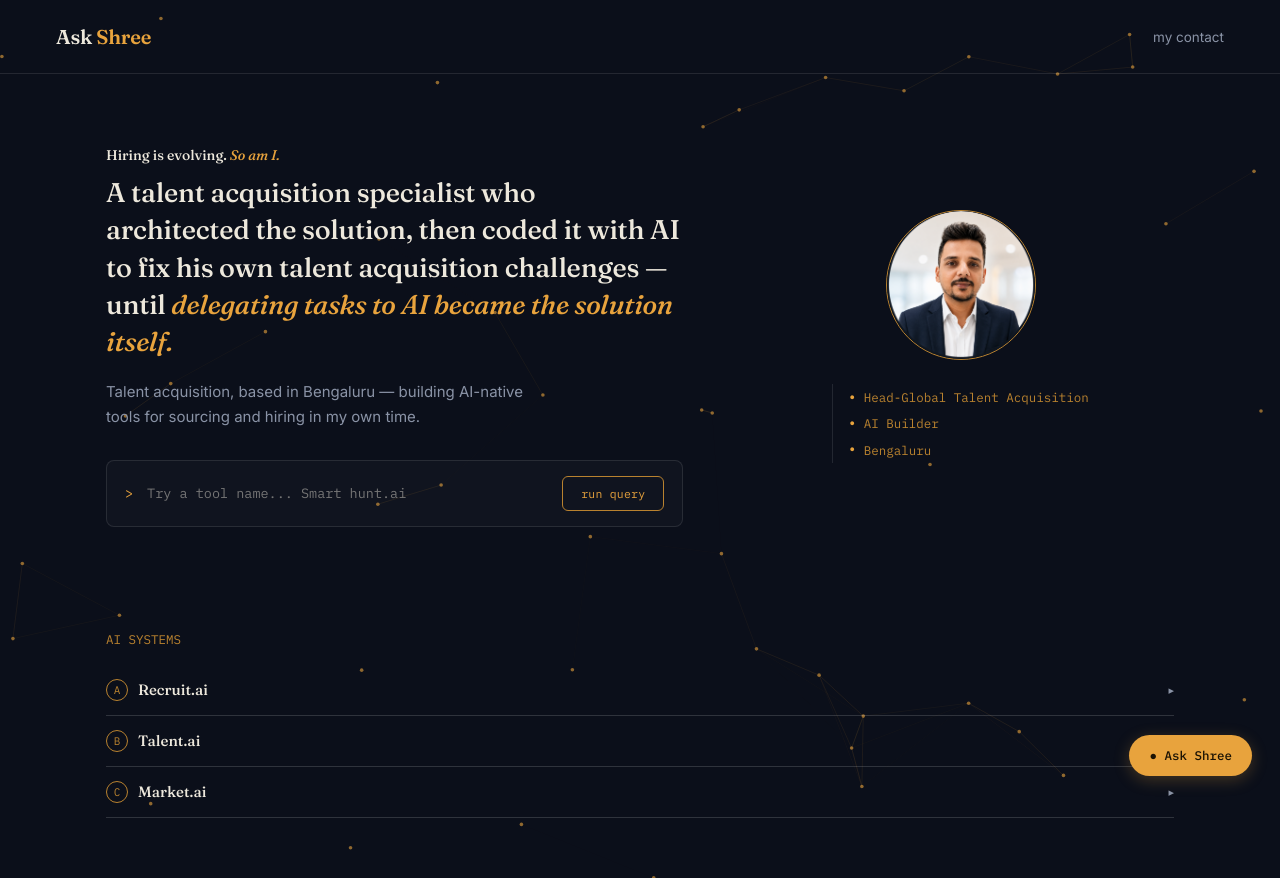
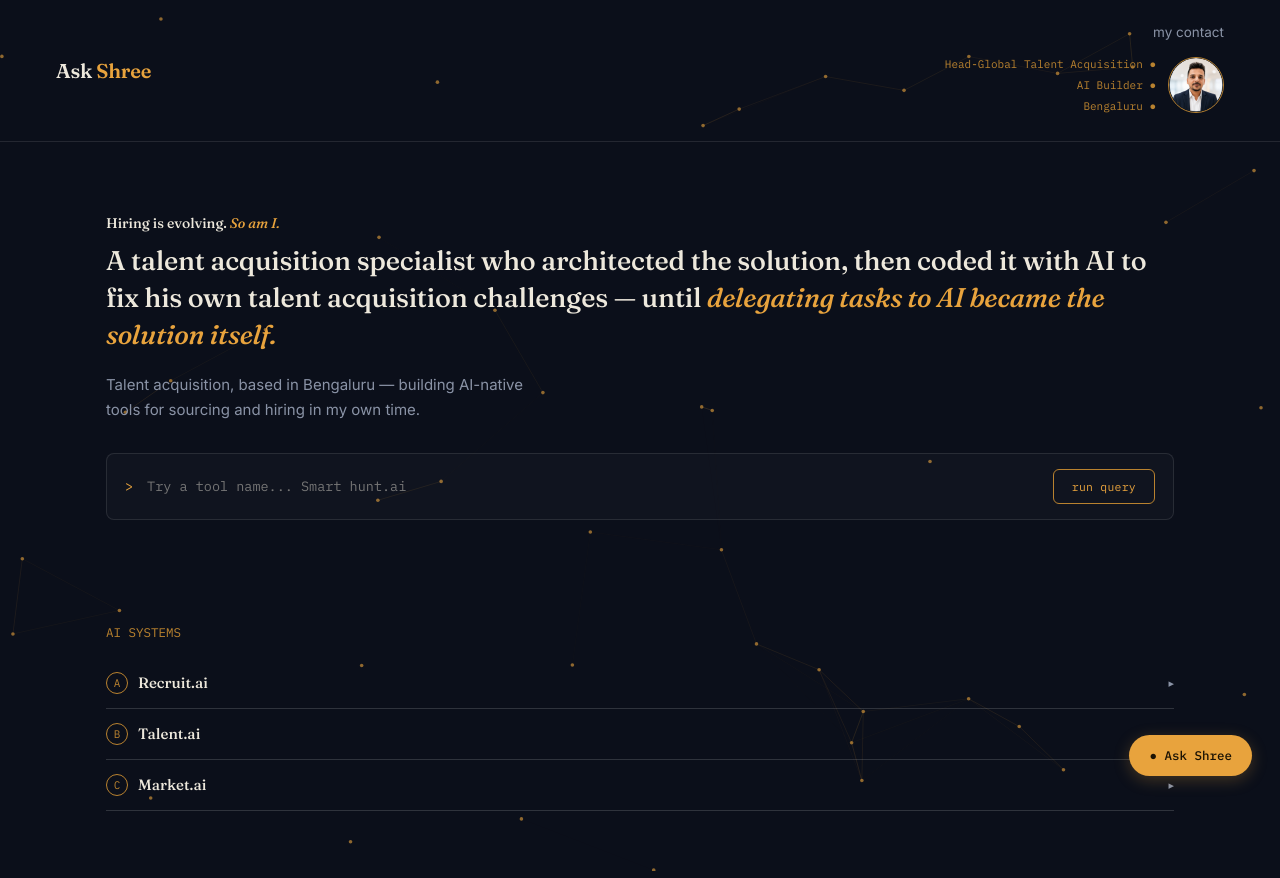
Before and after one commit to shreeshanarsha-star/Askshree-App, a Next.js app: page / in a window 1280 px wide. Built offline with nearby package versions, Linux system fonts and the light colour scheme.

Commit message:
Fix homepage photo section — move to compact nav-corner widget (photo + tags) matching the original UI mockup, instead of the large hero side-card

```diff
--- a/app/globals.css
+++ b/app/globals.css
@@ -42,10 +42,16 @@
   .nav .logo{font-family:'Fraunces',serif; font-weight:600; font-size:20px; color:var(--cream); letter-spacing:-0.01em;}
   .nav .logo span{color:var(--amber);}
   .nav .links{display:flex; gap:40px; font-size:13.5px; color:var(--slate); font-weight:400;}
+  .nav-right{display:flex; flex-direction:column; align-items:flex-end; gap:14px;}
+  .profile{display:flex; align-items:center; gap:12px;}
+  .profile .tags{text-align:right; font-family:'IBM Plex Mono',monospace; font-size:11px; color:var(--amber-dim); line-height:1.9;}
+  .profile .ring{
+    width:56px; height:56px; border-radius:50%; border:1px solid var(--amber-dim);
+    overflow:hidden; background:var(--navy-2); display:flex; align-items:center; justify-content:center; flex-shrink:0;
+  }
 
   .hero{
     position:relative; z-index:2; max-width:1180px; margin:0 auto; padding:72px 56px 44px;
-    display:grid; grid-template-columns:1.15fr 0.85fr; gap:64px; align-items:center;
   }
   .eyebrow{
     font-family:'IBM Plex Mono',monospace; font-size:12.5px; color:var(--amber-dim); margin-bottom:18px;
--- a/app/page.js
+++ b/app/page.js
@@ -40,6 +40,7 @@ export default function HomePage() {
         <div>
           <div className="logo">Ask <span>Shree</span></div>
         </div>
+        <div className="nav-right">
           <div className="links" style={{ position: 'relative' }}>
             <span onClick={() => setContactOpen((o) => !o)} style={{ cursor: 'pointer' }}>my contact</span>
             {contactOpen && (
@@ -51,6 +52,17 @@ export default function HomePage() {
                 <div><a href="https://www.linkedin.com/in/shreesha09/" target="_blank" rel="noopener noreferrer" style={{ color: 'inherit', textDecoration: 'none' }}>linkedin.com/in/shreesha09</a></div>
               </div>
             )}
+          </div>
+          <div className="profile">
+            <div className="tags">
+              <div>Head-Global Talent Acquisition &#9679;</div>
+              <div>AI Builder &#9679;</div>
+              <div>Bengaluru &#9679;</div>
+            </div>
+            <div className="ring">
+              <img src="/profile-photo.jpg" alt="Shreesha Narsha" style={{ width: '100%', height: '100%', objectFit: 'cover', borderRadius: '50%' }} />
+            </div>
+          </div>
         </div>
       </div>
 
@@ -75,17 +87,6 @@ export default function HomePage() {
               onKeyDown={(e) => e.key === 'Enter' && runQuery()}
             />
             <button className="run" onClick={runQuery}>run query</button>
-          </div>
-        </div>
-
-        <div className="side-card">
-          <div className="ring">
-            <img src="/profile-photo.jpg" alt="Shreesha Narsha" style={{ width: '100%', height: '100%', objectFit: 'cover', borderRadius: '50%' }} />
-          </div>
-          <div className="tags">
-            <div><span className="dot">&#9679;</span> Head-Global Talent Acquisition</div>
-            <div><span className="dot">&#9679;</span> AI Builder</div>
-            <div><span className="dot">&#9679;</span> Bengaluru</div>
           </div>
         </div>
       </div>
```
Lines whose indentation alone changed are shown as unchanged.
